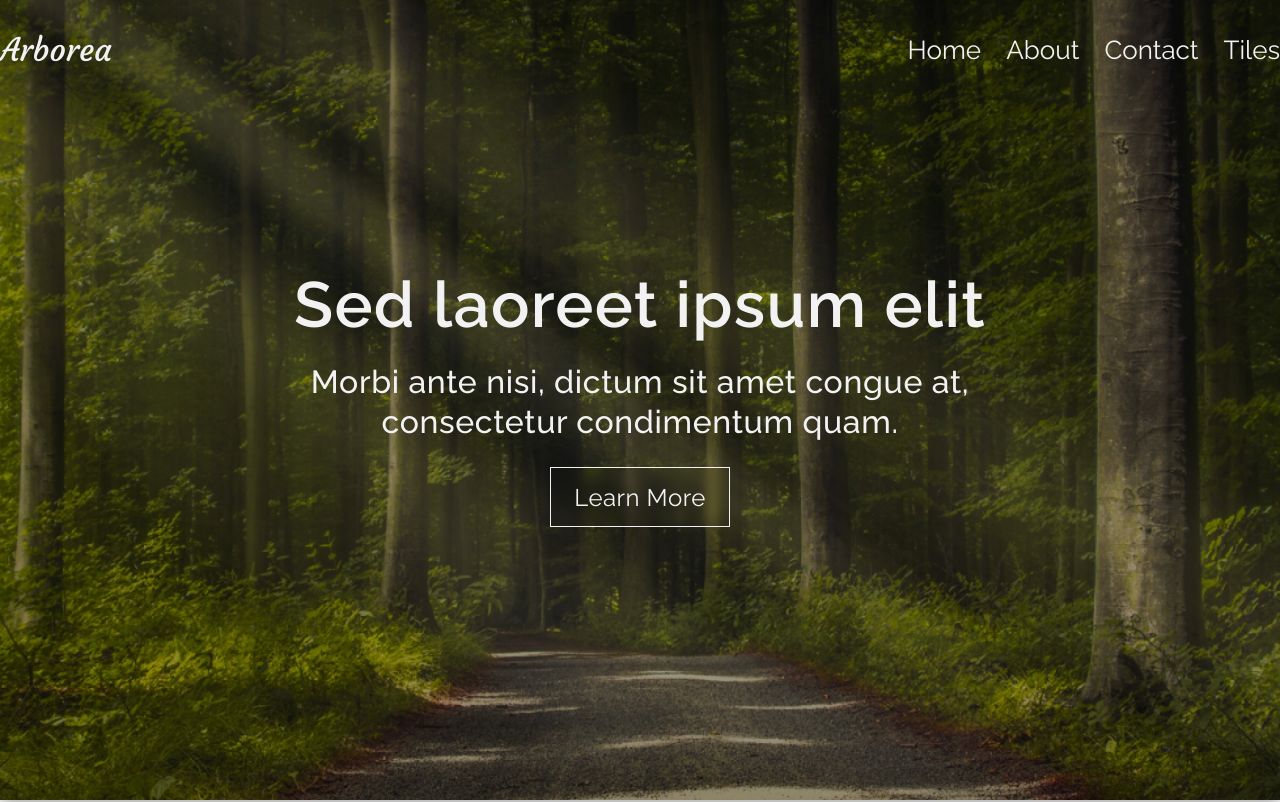
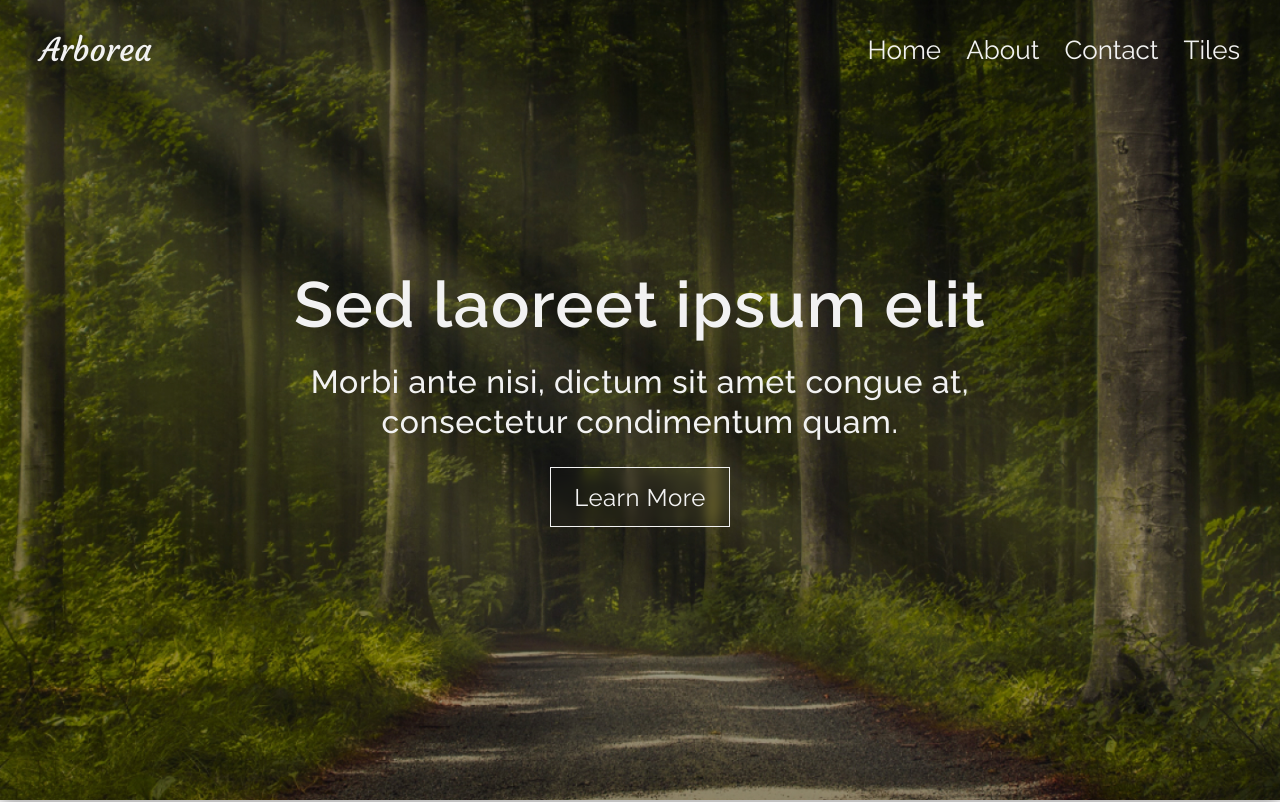
Before and after one commit to djordjeerkicecka/Arborea, a website built with webpack: page src/index.html in a window 1280 px wide. Shown: the top 802 px of the page. Built offline with nearby package versions, Linux system fonts and the light colour scheme; files whose address does not match are found by name.

Commit message:
Header padding fixed for screens between 1200px and 1600px

```diff
--- a/src/scss/sections/_header.scss
+++ b/src/scss/sections/_header.scss
@@ -12,7 +12,7 @@
     height: 10rem;
   }
 
-  @include xl {
+  @include breakpoint(1680px) {
     padding-inline: 0;
   }
 }
```
